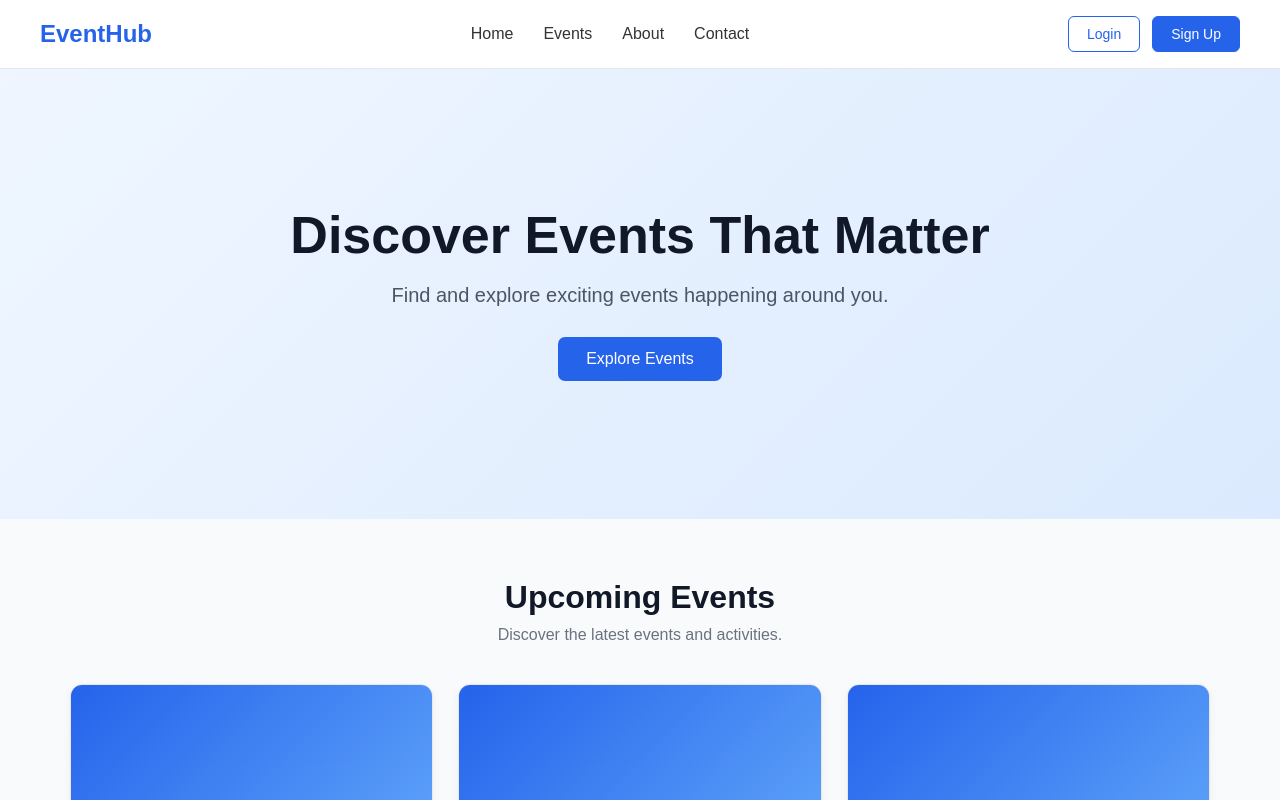
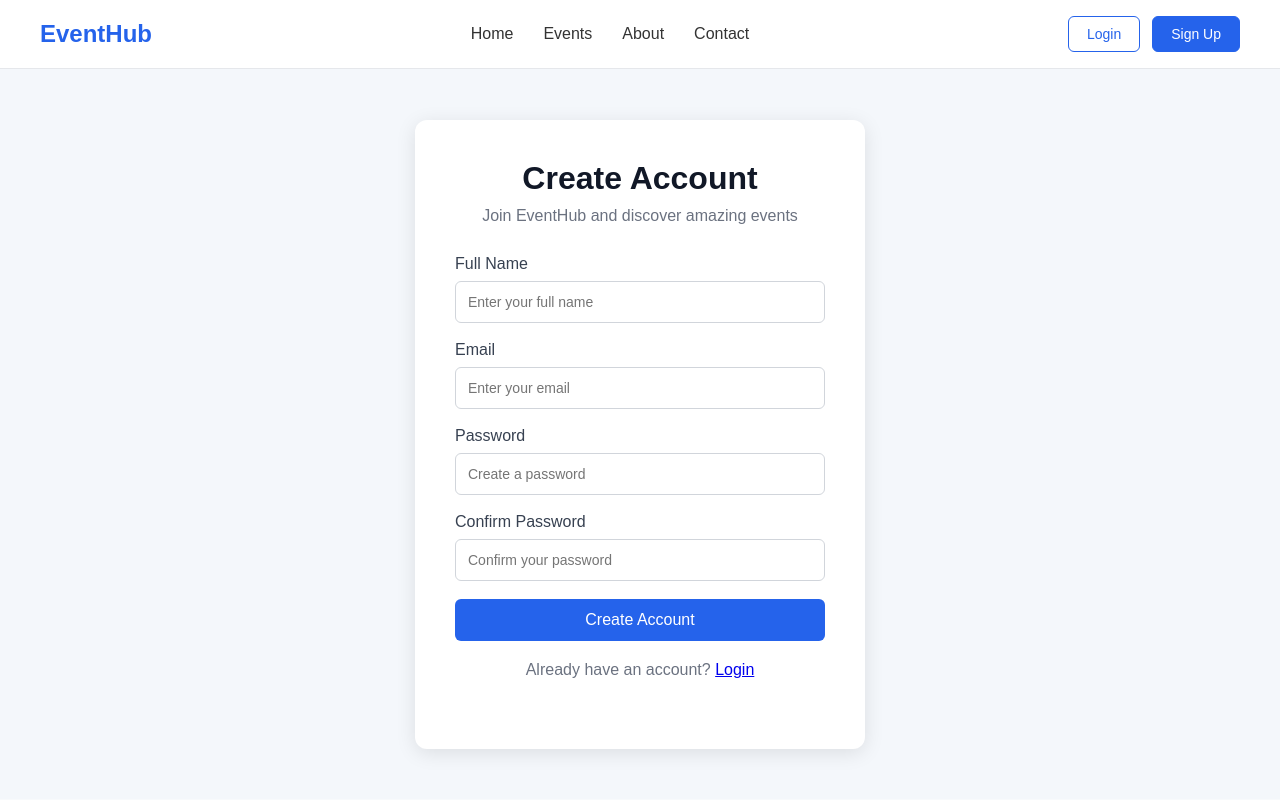
Before and after one commit to prathap576/event-management-system, a React app in the folder frontend/: page /signup in a window 1280 px wide. Shown: the top 800 px of the page. Built offline with nearby package versions, Linux system fonts and the light colour scheme; the HTML template or start-up script is replaced by a standard one.

Commit message:
add login and signup pages

```diff
--- a/frontend/package.json
+++ b/frontend/package.json
@@ -11,7 +11,8 @@
   },
   "dependencies": {
     "react": "^19.2.8",
-    "react-dom": "^19.2.8"
+    "react-dom": "^19.2.8",
+    "react-router-dom": "^7.18.2"
   },
   "devDependencies": {
     "@eslint/js": "^10.0.1",
--- a/frontend/src/App.jsx
+++ b/frontend/src/App.jsx
@@ -1,12 +1,19 @@
+import { BrowserRouter, Routes, Route } from "react-router-dom";
 import Navbar from "./components/Navbar/Navbar";
 import Home from "./pages/Home";
-
+import Login from "./pages/Login";
+import Signup from "./pages/Signup";
 function App() {
   return (
-    <>
+    <BrowserRouter>
       <Navbar />
-      <Home />
-    </>
+
+      <Routes>
+        <Route path="/" element={<Home />} />
+        <Route path="/login" element={<Login />} />
+        <Route path="/signup" element={<Signup />} />
+      </Routes>
+    </BrowserRouter>
   );
 }
 
--- a/frontend/src/components/Navbar/Navbar.css
+++ b/frontend/src/components/Navbar/Navbar.css
@@ -45,15 +45,18 @@
   background-color: white;
   border: 1px solid #2563eb;
   color: #2563eb;
+  text-decoration: none;
 }
 
 .signup-btn {
   background-color: #2563eb;
   border: 1px solid #2563eb;
   color: white;
+  text-decoration: none;
 }
 
 .login-btn:hover,
 .signup-btn:hover {
   opacity: 0.85;
+
 }
--- a/frontend/src/components/Navbar/Navbar.jsx
+++ b/frontend/src/components/Navbar/Navbar.jsx
@@ -1,3 +1,4 @@
+import { Link } from "react-router-dom";
 import "./Navbar.css";
 
 function Navbar() {
@@ -15,8 +16,8 @@ function Navbar() {
       </div>
 
       <div className="navbar-actions">
-        <button className="login-btn">Login</button>
-        <button className="signup-btn">Sign Up</button>
+        <Link to="/login" className="login-btn">Login</Link>
+        <Link to="/signup" className="signup-btn">Sign Up</Link>
       </div>
     </nav>
   );
--- /dev/null
+++ b/frontend/src/pages/Login.css
@@ -0,0 +1,87 @@
+.login-page {
+  min-height: calc(100vh - 70px);
+  display: flex;
+  justify-content: center;
+  align-items: center;
+  background-color: #f4f7fb;
+  padding: 40px 20px;
+}
+
+.login-card {
+  width: 100%;
+  max-width: 420px;
+  background-color: white;
+  padding: 40px;
+  border-radius: 12px;
+  box-shadow: 0 4px 20px rgba(0, 0, 0, 0.1);
+}
+
+.login-card h1 {
+  text-align: center;
+  margin-bottom: 10px;
+  color: #111827;
+}
+
+.login-card > p {
+  text-align: center;
+  color: #6b7280;
+  margin-bottom: 30px;
+}
+
+.form-group {
+  margin-bottom: 20px;
+}
+
+.form-group label {
+  display: block;
+  margin-bottom: 8px;
+  font-weight: 500;
+  color: #374151;
+}
+
+.form-group input {
+  width: 100%;
+  box-sizing: border-box;
+  padding: 12px;
+  border: 1px solid #d1d5db;
+  border-radius: 6px;
+  font-size: 14px;
+  outline: none;
+}
+
+.form-group input:focus {
+  border-color: #2563eb;
+}
+
+.login-submit {
+  width: 100%;
+  padding: 12px;
+  background-color: #2563eb;
+  color: white;
+  border: none;
+  border-radius: 6px;
+  font-size: 16px;
+  cursor: pointer;
+}
+
+.login-submit:hover {
+  opacity: 0.9;
+}
+
+.signup-text {
+  margin-top: 20px;
+  text-align: center;
+  color: #6b7280;
+}
+
+.signup-text span {
+  color: #2563eb;
+  cursor: pointer;
+  font-weight: 500;
+}
+
+@media (max-width: 480px) {
+  .login-card {
+    padding: 25px;
+  }
+}
--- /dev/null
+++ b/frontend/src/pages/Login.jsx
@@ -0,0 +1,40 @@
+import "./Login.css";
+
+function Login() {
+  return (
+    <div className="login-page">
+      <div className="login-card">
+        <h1>Welcome Back</h1>
+        <p>Login to your EventHub account</p>
+
+        <form>
+          <div className="form-group">
+            <label>Email</label>
+            <input
+              type="email"
+              placeholder="Enter your email"
+            />
+          </div>
+
+          <div className="form-group">
+            <label>Password</label>
+            <input
+              type="password"
+              placeholder="Enter your password"
+            />
+          </div>
+
+          <button type="submit" className="login-submit">
+            Login
+          </button>
+        </form>
+
+        <p className="signup-text">
+          Don't have an account? <span>Sign Up</span>
+        </p>
+      </div>
+    </div>
+  );
+}
+
+export default Login;
--- /dev/null
+++ b/frontend/src/pages/Signup.css
@@ -0,0 +1,87 @@
+.signup-page {
+  min-height: calc(100vh - 70px);
+  display: flex;
+  justify-content: center;
+  align-items: center;
+  background-color: #f4f7fb;
+  padding: 40px 20px;
+}
+
+.signup-card {
+  width: 100%;
+  max-width: 450px;
+  background-color: white;
+  padding: 40px;
+  border-radius: 12px;
+  box-shadow: 0 4px 20px rgba(0, 0, 0, 0.1);
+}
+
+.signup-card h1 {
+  text-align: center;
+  margin-bottom: 10px;
+  color: #111827;
+}
+
+.signup-card > p {
+  text-align: center;
+  color: #6b7280;
+  margin-bottom: 30px;
+}
+
+.form-group {
+  margin-bottom: 18px;
+}
+
+.form-group label {
+  display: block;
+  margin-bottom: 8px;
+  font-weight: 500;
+  color: #374151;
+}
+
+.form-group input {
+  width: 100%;
+  box-sizing: border-box;
+  padding: 12px;
+  border: 1px solid #d1d5db;
+  border-radius: 6px;
+  font-size: 14px;
+  outline: none;
+}
+
+.form-group input:focus {
+  border-color: #2563eb;
+}
+
+.signup-submit {
+  width: 100%;
+  padding: 12px;
+  background-color: #2563eb;
+  color: white;
+  border: none;
+  border-radius: 6px;
+  font-size: 16px;
+  cursor: pointer;
+}
+
+.signup-submit:hover {
+  opacity: 0.9;
+}
+
+.login-text {
+  margin-top: 20px;
+  text-align: center;
+  color: #6b7280;
+}
+
+.login-text span {
+  color: #2563eb;
+  cursor: pointer;
+  font-weight: 500;
+}
+
+@media (max-width: 480px) {
+  .signup-card {
+    padding: 25px;
+  }
+}
--- /dev/null
+++ b/frontend/src/pages/Signup.jsx
@@ -0,0 +1,56 @@
+import "./Signup.css";
+import { Link } from "react-router-dom";
+function Signup() {
+  return (
+    <div className="signup-page">
+      <div className="signup-card">
+        <h1>Create Account</h1>
+        <p>Join EventHub and discover amazing events</p>
+
+        <form>
+          <div className="form-group">
+            <label>Full Name</label>
+            <input
+              type="text"
+              placeholder="Enter your full name"
+            />
+          </div>
+
+          <div className="form-group">
+            <label>Email</label>
+            <input
+              type="email"
+              placeholder="Enter your email"
+            />
+          </div>
+
+          <div className="form-group">
+            <label>Password</label>
+            <input
+              type="password"
+              placeholder="Create a password"
+            />
+          </div>
+
+          <div className="form-group">
+            <label>Confirm Password</label>
+            <input
+              type="password"
+              placeholder="Confirm your password"
+            />
+          </div>
+
+          <button type="submit" className="signup-submit">
+            Create Account
+          </button>
+        </form>
+
+        <p className="login-text">
+          Already have an account? <Link to="/login">Login</Link>
+        </p>
+      </div>
+    </div>
+  );
+}
+
+export default Signup;
```
Also changed, not shown: 1 other file (tests, documents, lock files or other folders).
